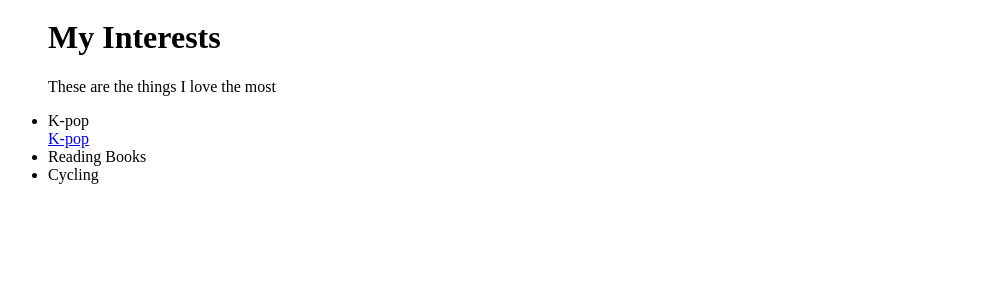
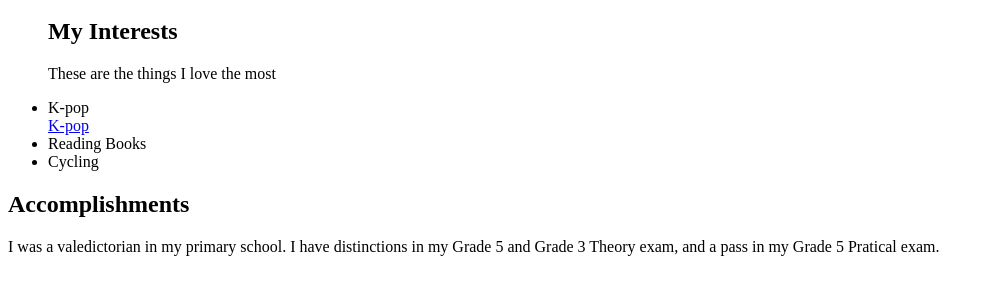
Before and after one commit to dhs17y1hshannanng/dhs17y1hshannanng.github.io, a plain HTML site: page index.html in a window 1280 px wide. Shown: the part 136-430 px from the top of the page, without its empty margins (0-994 px from the left). Drawn offline with Linux system fonts and the light colour scheme.

Commit message:
Update index.html

```diff
--- a/index.html
+++ b/index.html
@@ -8,12 +8,15 @@
 My name is Shannan Ng. I am a student of Dunman High School. I am currently in 1st year of high school. </p>
 <a href ="www.dhs.sg"> Dunman High School  </a>
 <img src="photo.jpg"/><ul>
- <h1> My Interests</h1>
+ <h2> My Interests</h2>
 <p>These are the things I love the most </p>
 <li>K-pop</li>
 <a href="https://en.wikipedia.org/wiki/K-pop"> K-pop</a>
 <li>Reading Books</li>
 <li>Cycling</li>
 </ul>
+ <h2> Accomplishments</h2>
+ <p>
+  I was a valedictorian in my primary school. I have distinctions in my Grade 5 and Grade 3 Theory exam, and a pass in my Grade 5 Pratical exam.</p>
 </body>
 </html>
```
